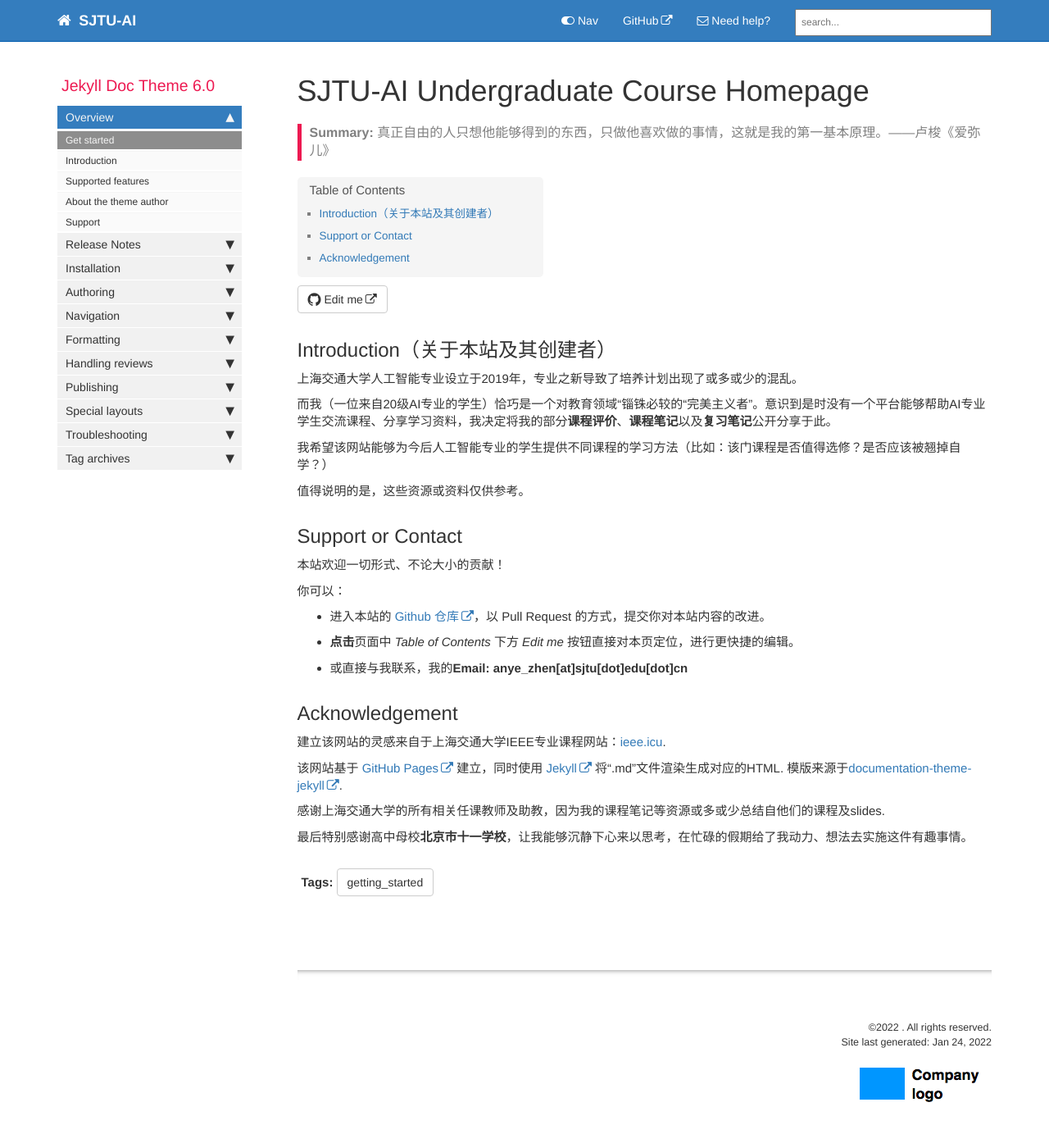
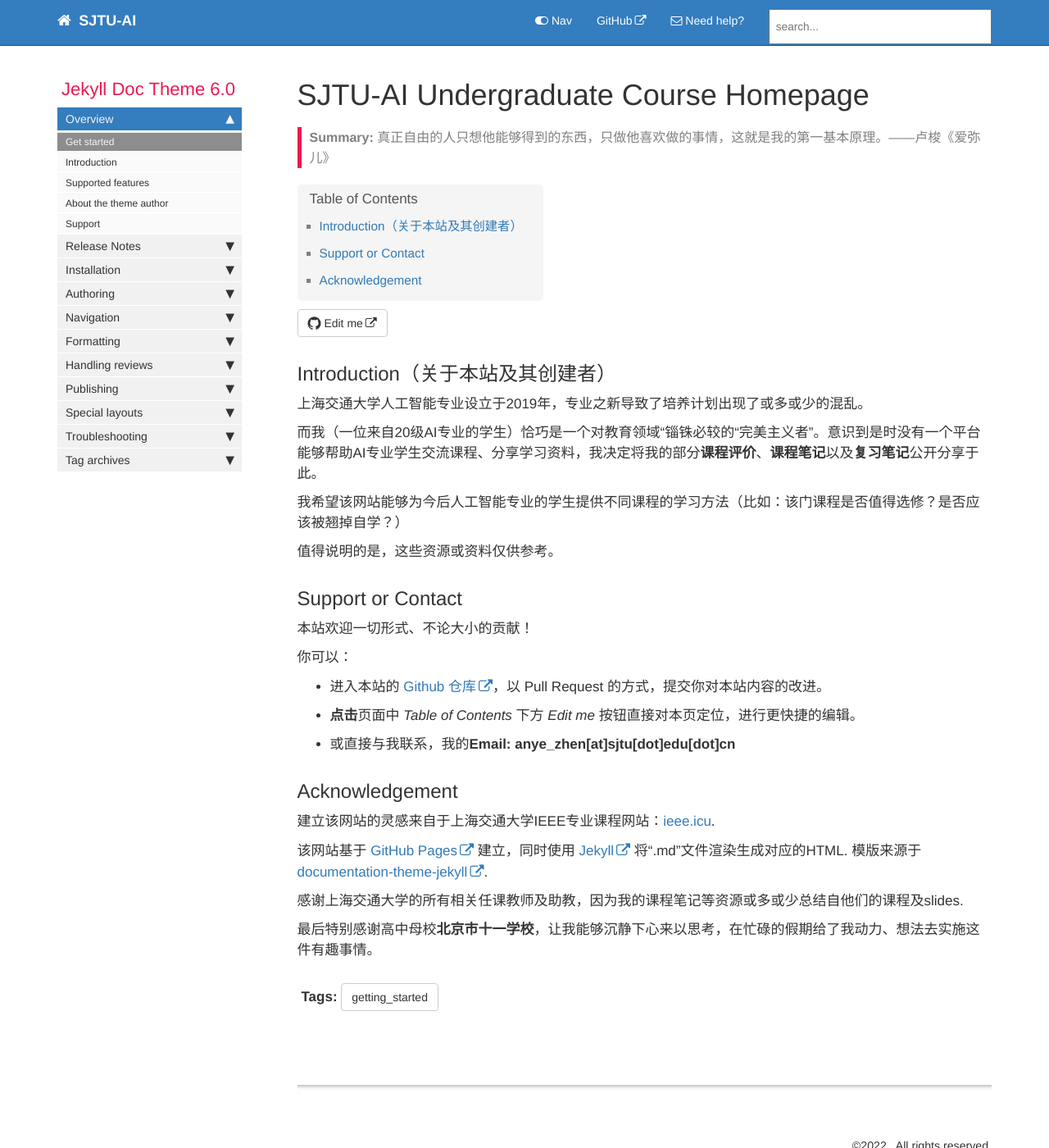
Before and after one commit to aisjtu/aisjtu.github.io, a Jekyll site: the page built from index.md, in a window 1280 px wide and 1400 px high. Shown: the whole window at 82% size. Built offline with Jekyll 4.4.1, drawn with Linux system fonts in a browser that asks for light colours; comment, search, counter and statistics services are not loaded.

Commit message:
Update customstyles.css

```diff
--- a/css/customstyles.css
+++ b/css/customstyles.css
@@ -1,5 +1,6 @@
 body {
-    font-size:15px;
+    font-size:17px;
+	line-height:25px;
 }
 
 .bs-callout {
```
